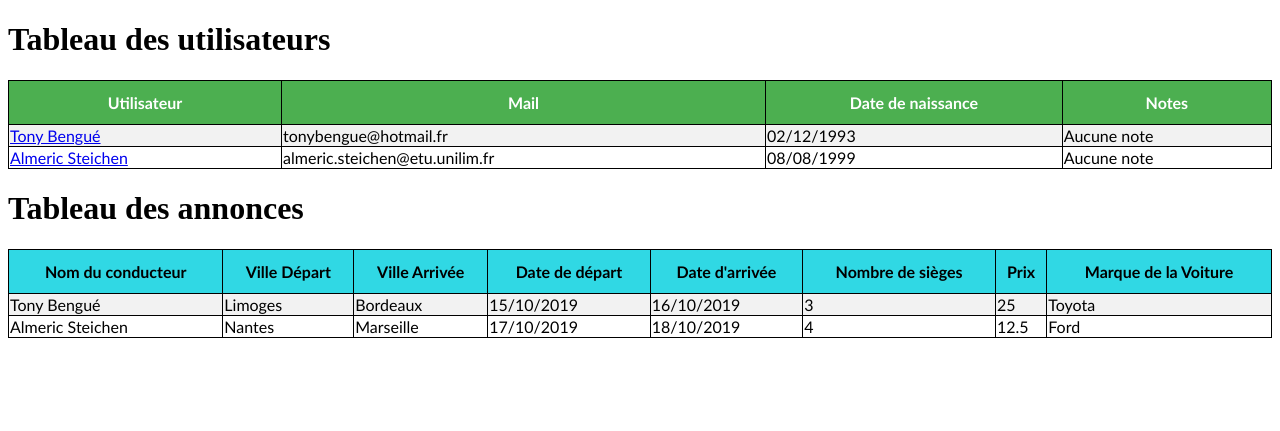
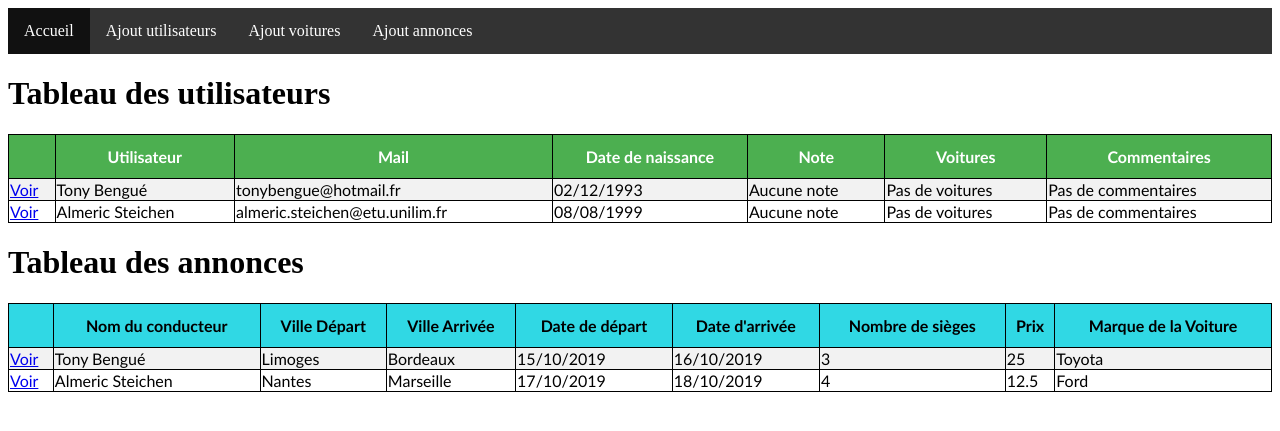
Before and after one commit to AjaxProjectDeust/CarSharing, a PHP site: page / in a window 1280 px wide. Shown: the top 431 px of the page. Run offline with PHP 8.4, Linux system fonts and the light colour scheme.

Commit message:
Avancée et menu

```diff
--- a/assets/css/main.css
+++ b/assets/css/main.css
@@ -2,6 +2,37 @@
     /*usage => color: var(--nomVar); */
     --listOfUsers-head-table: #4CAF50;
     --listOfAnnouncements-head-table: rgb(48, 216, 228);
+}
+
+/* Header menu */
+ul {
+  list-style-type: none;
+  margin: 0;
+  padding: 0;
+  overflow: hidden;
+  background-color: #333;
+}
+
+li {
+  float: left;
+}
+
+li a {
+  display: block;
+  color: white;
+  text-align: center;
+  padding: 14px 16px;
+  text-decoration: none;
+}
+
+li a:hover {
+  background-color: #555;
+  color: white;
+}
+
+.active {
+	color:#fff;
+  background-color: #111;
 }
 
 /* Page Index */
--- a/assets/templates/_includes/header.php
+++ b/assets/templates/_includes/header.php
@@ -18,4 +18,12 @@ error_reporting(E_ALL);
     <link rel="stylesheet" href="../assets/css/main.css">
     <title>CarSharing</title>
 </head>
+<header>
+    <ul>
+        <li><a class="active" href="index.php">Accueil</a></li>
+        <li><a href="ajoutUtilisateur.php">Ajout utilisateurs</a></li>
+        <li><a href="ajoutVoiture.php">Ajout voitures</a></li>
+        <li><a href="ajoutAnnonce.php">Ajout annonces</a></li>
+    </ul>
+</header>
 <body>
--- a/class/Announcement.php
+++ b/class/Announcement.php
@@ -39,6 +39,7 @@ class Announcement
     public static function showAnnouncementTable() {
         echo "<table id='announcement'>
         <tr>
+            <th></th>
             <th>Nom du conducteur</th>
             <th>Ville Départ</th>
             <th>Ville Arrivée</th>
@@ -51,10 +52,13 @@ class Announcement
         for ($i = 0; $i < count(Announcement::$listOfAnnouncements); $i++ ) {
             echo "<tr>";
                 echo "<td>";
+                    echo "<a href='announce.php'>Voir</a>";
+                echo "</td>";
+                echo "<td>";
                     echo User::$listOfUsers[$i]->getFirstName(). " " . User::$listOfUsers[$i]->getLastName();
                 echo "</td>";
                 echo "<td>";
-                echo Announcement::$listOfAnnouncements[$i]->getCityStart();
+                    echo Announcement::$listOfAnnouncements[$i]->getCityStart();
                 // echo User::$listOfAnnouncements[$i]->getAttributes()["firstName"];
                 echo "</td>";
                 echo "<td>";
@@ -73,13 +77,7 @@ class Announcement
                     echo Announcement::$listOfAnnouncements[$i]->getPrice();
                 echo "</td>";
                 echo "<td>";
-                    // TODO Recup' la marque de la voiture utilisé
-                    // echo Car::$listOfCars[$i]->getMark();
                     echo Announcement::$listOfAnnouncements[$i]->getMark();
-
-                    // var_dump(Announcement::$listOfAnnouncements[$i]);
-                    //echo Car::$listOfCars[$i]->getMark();
-                    // echo Car::$car[$i]->getMark();
                 echo "</td>";
             echo "</tr>";
         }
--- a/class/Comments.php
+++ b/class/Comments.php
@@ -6,7 +6,6 @@ class Comments
     private $user;
     private $date;
 
-    // public function __construct($text = "Not Filled", $user = null, $date = date('m\d\Y h:i:s a'), $time = time() ) {
     public function __construct($text = "Nom définit", $user = "Nom définit") {
         $this->text = $text;
         $this->user = $user;
--- a/class/User.php
+++ b/class/User.php
@@ -13,18 +13,20 @@ class User
     private $listOfComments;
 
     public function __construct($firstName = "Pas de prénom", $lastName = "Pas de nom", $email = "Pas de mail",
-        $birthDate = "Aucune date de naissance", $rate = "Aucune note", $listOfCars = "Pas de voiture", $listOfComments = "Pas de commentaire") {
+        $birthDate = "Aucune date de naissance", $rate = "Aucune note", $listOfCars = "Pas de voitures", $listOfComments = "Pas de commentaires") {
 
         $this->firstName = $firstName;
         $this->lastName = $lastName;
         $this->email = $email;
         $this->birthDate = $birthDate;
-        $this->rate = $rate;
+
+        (!isset($rate) ? $this->rate = "Aucune note" : $this->rate = $rate );
         $this->listOfCars = $listOfCars;
         $this->listOfComments = $listOfComments;
 
         array_push(self::$listOfUsers, $this);
         $_SESSION['listOfUsers'] = self::$listOfUsers;
+
         // var_dump(self::$listOfUsers);
         // var_dump($this);
     }
@@ -43,16 +45,22 @@ class User
     public static function showUserTable() {
         echo "<table id='users'>
         <tr>
+          <th></th>
           <th>Utilisateur</th>
           <th>Mail</th>
           <th>Date de naissance</th>
-          <th>Notes</th>
+          <th>Note</th>
+          <th>Voitures</th>
+          <th>Commentaires</th>
         </tr>";
         for ($i = 0; $i < count(User::$listOfUsers); $i++ ) {
             echo "<tr>";
                 echo "<td>";
                     $iLink = $i + 1;
-                    echo "<a href='users.php?user=$iLink'>" . User::$listOfUsers[$i]->getFirstName() . " " . User::$listOfUsers[$i]->getLastName() ."</a>";
+                    echo "<a href='users.php?user=$iLink'>Voir</a>";
+                echo "</td>";
+                echo "<td>";
+                    echo User::$listOfUsers[$i]->getFirstName() . " " . User::$listOfUsers[$i]->getLastName();
                 echo "</td>";
                 echo "<td>";
                     echo User::$listOfUsers[$i]->getEmail();
@@ -62,6 +70,12 @@ class User
                 echo "</td>";
                 echo "<td>";
                     echo User::$listOfUsers[$i]->getRate();
+                echo "</td>";
+                echo "<td>";
+                    echo User::$listOfUsers[$i]->getListOfCars();
+                echo "</td>";
+                echo "<td>";
+                    echo User::$listOfUsers[$i]->getListOfComments();
                 echo "</td>";
             echo "</tr>";
         }
--- a/data/init.sql
+++ b/data/init.sql
@@ -4,8 +4,8 @@ use covoiturage_like;
 
 CREATE TABLE users (
     id INT(11) UNSIGNED AUTO_INCREMENT PRIMARY KEY,
-    firstname VARCHAR(30) NOT NULL,
-    lastname VARCHAR(30) NOT NULL,
+    firstName VARCHAR(30) NOT NULL,
+    lastName VARCHAR(30) NOT NULL,
     email VARCHAR(30) NOT NULL,
     birthDate DATE NOT NULL,
     rate VARCHAR(1) NOT NULL,
--- /dev/null
+++ b/public/ajoutAnnonce.php
@@ -0,0 +1,2 @@
+<?php
+require_once("../assets/templates/_includes/header.php");
--- /dev/null
+++ b/public/ajoutUtilisateur.php
@@ -0,0 +1,2 @@
+<?php
+require_once("../assets/templates/_includes/header.php");
--- /dev/null
+++ b/public/ajoutVoiture.php
@@ -0,0 +1,2 @@
+<?php
+require_once("../assets/templates/_includes/header.php");
--- a/public/index.php
+++ b/public/index.php
@@ -5,17 +5,13 @@ require_once("../assets/templates/_includes/header.php");
 $car1 = new Car("Ford", "Mondeo", "black", 4);
 $car2 = new Car("Toyota", "Voiture", "yellow", 3);
 
-// Prénom, nom, mail, dateNaissance
+// Prénom, nom, mail, dateNaissance, voiture, commentaire
 $user1 = new User("Tony", "Bengué", "tonybengue@hotmail.fr", "02/12/1993");
 $user2 = new User("Almeric", "Steichen", "almeric.steichen@etu.unilim.fr", "08/08/1999");
 
 // villeDep, villeFin, dateDeb, dateFin, conducteur, nbPlaces, prix, voiture
 $annoucement1 = new Announcement("Limoges", "Bordeaux", "15/10/2019", "16/10/2019", $user1, $car2->getNumberOfPlaces(), 25, $car2->getMark());
 $annoucement2 = new Announcement("Nantes", "Marseille", "17/10/2019", "18/10/2019", $user2, $car1->getNumberOfPlaces(), 12.5, $car1->getMark());
-
-// var_dump(User::$listOfUsers);
-// var_dump($car2);
-// var_dump($comment1);
 
 echo "<h1>Tableau des utilisateurs</h1>";
 User::showUserTable();
--- a/public/users.php
+++ b/public/users.php
@@ -4,6 +4,9 @@ require_once("../assets/templates/_includes/header.php");
 // pour pouvoir se calquer sur l'index de la table listOfUsers
 $currentUser = (int)$_GET["user"] - 1;
 $listOfUsers = $_SESSION['listOfUsers'];
+
+// $userModel = new UserModel();
+// $userModel->insertUser();
 
 echo "<div id='userRender-container'>";
 foreach($listOfUsers[$currentUser]->getAttributes() as $val) {
```
Also changed, not shown: class/Database.php (added, +19 -0 lines), class/UserModel.php (added, +26 -0 lines), public/announce.php (added).
